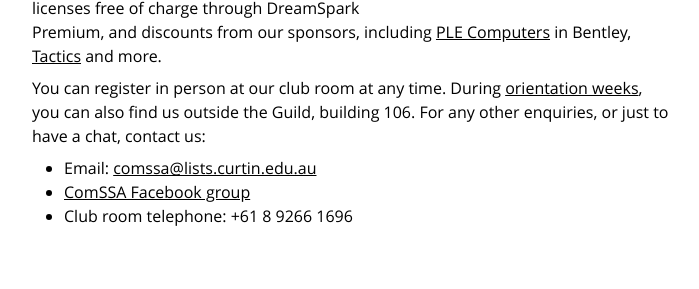
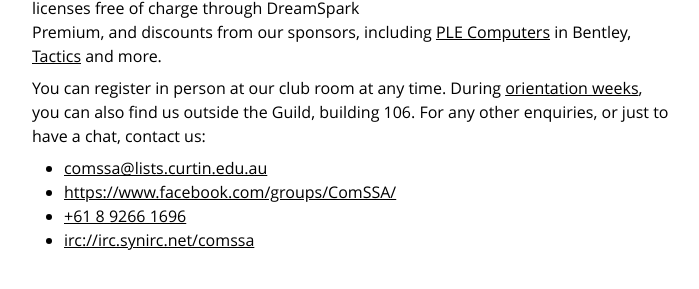
Before and after one commit to ComSSA/www.comssa.org.au, a Jekyll site: the page built from index.html, in a window 1280 px wide, cut to the strip 490-779 px from the top of the page. Shown: the whole strip, without its empty margins (288-987 px from the left). Built offline with Jekyll 4.4.1, drawn with Linux system fonts in a browser that asks for light colours.

Commit message:
add IRC contact and simplify contacts

```diff
--- a/index.html
+++ b/index.html
@@ -28,9 +28,11 @@ href="http://students.curtin.edu.au/administration/dates/">orientation weeks</a
 enquiries, or just to have a chat, contact us:
 
 <ul>
-	<li>Email: <a href="mailto:comssa@lists.curtin.edu.au"
+	<li><a href="mailto:comssa@lists.curtin.edu.au"
 	    >comssa@lists.curtin.edu.au</a>
-	<li><a href="https://www.facebook.com/groups/ComSSA/">ComSSA Facebook
-	    group</a>
-	<li>Club room telephone: +61 8 9266 1696
+	<li><a href="https://www.facebook.com/groups/ComSSA/"
+	    >https://www.facebook.com/groups/ComSSA/</a>
+	<li><a href="tel:+61892661696">+61 8 9266 1696</a>
+	<li><a href="irc://irc.synirc.net/comssa"
+	    >irc://irc.synirc.net/comssa</a>
 </ul>
```
